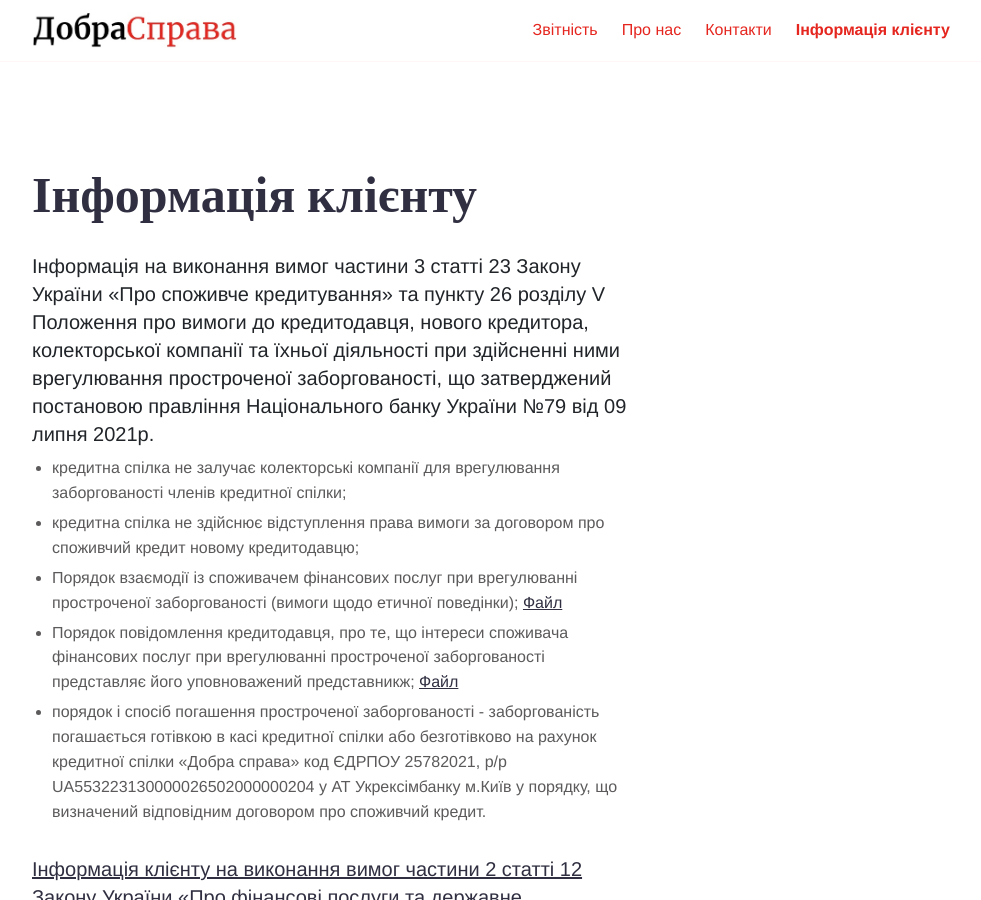
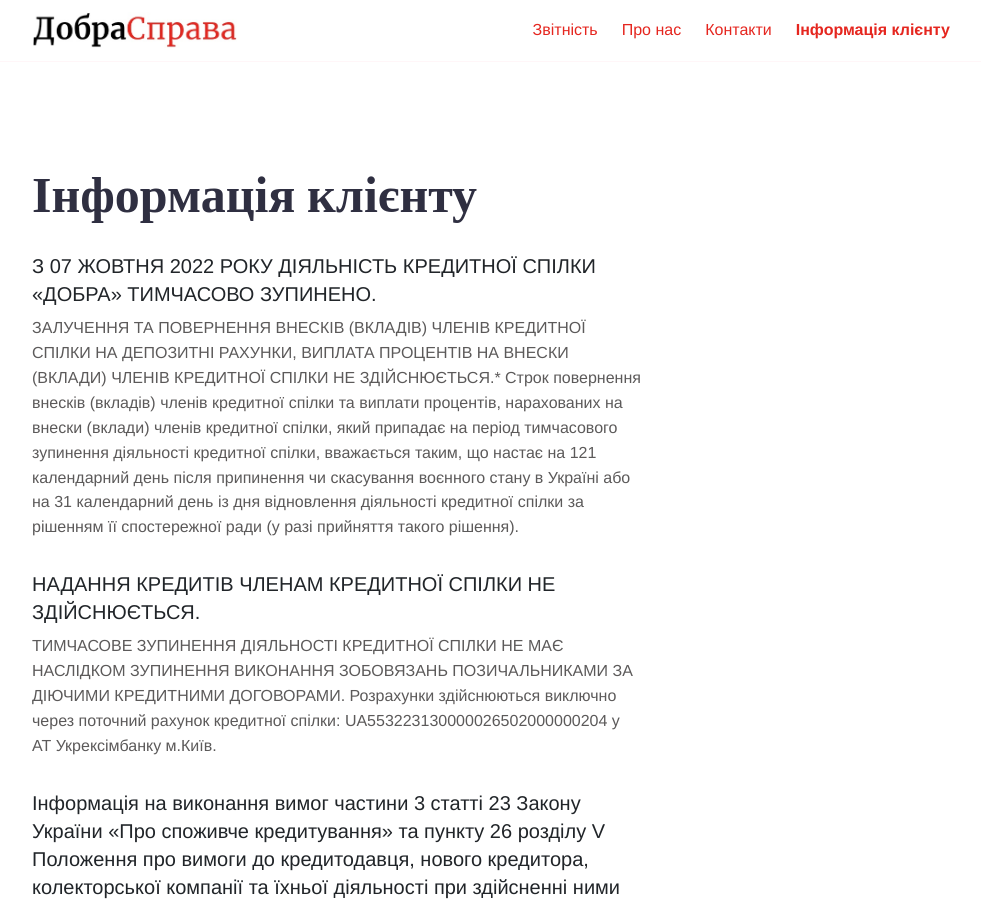
Before and after one commit to vladlaypa/dobrasprava.loan, a Jekyll site: the page built from news.md, in a window 1280 px wide and 900 px high. Shown: the whole window, without its empty margins (143-1124 px from the left). Built offline with Jekyll 4.4.1, drawn with Linux system fonts in a browser that asks for light colours.

Commit message:
Update news.md

```diff
--- a/news.md
+++ b/news.md
@@ -3,6 +3,14 @@ title: Інформація клієнту
 layout: page
 bodyClass: page-about
 ---
+
+### З 07 ЖОВТНЯ 2022 РОКУ ДІЯЛЬНІСТЬ КРЕДИТНОЇ СПІЛКИ «ДОБРА» ТИМЧАСОВО ЗУПИНЕНО.
+ЗАЛУЧЕННЯ ТА ПОВЕРНЕННЯ ВНЕСКІВ (ВКЛАДІВ) ЧЛЕНІВ КРЕДИТНОЇ СПІЛКИ НА ДЕПОЗИТНІ РАХУНКИ, ВИПЛАТА ПРОЦЕНТІВ НА ВНЕСКИ (ВКЛАДИ) ЧЛЕНІВ КРЕДИТНОЇ СПІЛКИ НЕ ЗДІЙСНЮЄТЬСЯ.*
+Строк повернення внесків (вкладів) членів кредитної спілки та виплати процентів, нарахованих на внески (вклади) членів кредитної спілки, який припадає на період тимчасового зупинення діяльності кредитної спілки, вважається таким, що настає на 121 календарний день після припинення чи скасування воєнного стану в Україні або на 31 календарний день із дня відновлення діяльності кредитної спілки за рішенням її спостережної ради (у разі прийняття такого рішення).
+
+### НАДАННЯ КРЕДИТІВ ЧЛЕНАМ КРЕДИТНОЇ СПІЛКИ НЕ ЗДІЙСНЮЄТЬСЯ.
+ТИМЧАСОВЕ ЗУПИНЕННЯ ДІЯЛЬНОСТІ КРЕДИТНОЇ СПІЛКИ НЕ МАЄ НАСЛІДКОМ ЗУПИНЕННЯ ВИКОНАННЯ ЗОБОВЯЗАНЬ ПОЗИЧАЛЬНИКАМИ ЗА ДІЮЧИМИ КРЕДИТНИМИ ДОГОВОРАМИ.
+Розрахунки здійснюються виключно через поточний рахунок кредитної спілки: UA553223130000026502000000204 у АТ Укрексімбанку м.Київ.
 
 ### Інформація на виконання вимог частини 3 статті 23 Закону України «Про споживче кредитування» та пункту 26 розділу V Положення про вимоги до кредитодавця, нового кредитора, колекторської компанії та їхньої діяльності при здійсненні ними врегулювання простроченої заборгованості, що затверджений постановою правління Національного банку України №79 від 09 липня 2021р.
  - кредитна спілка не залучає колекторські компанії для врегулювання заборгованості членів кредитної спілки;
```
